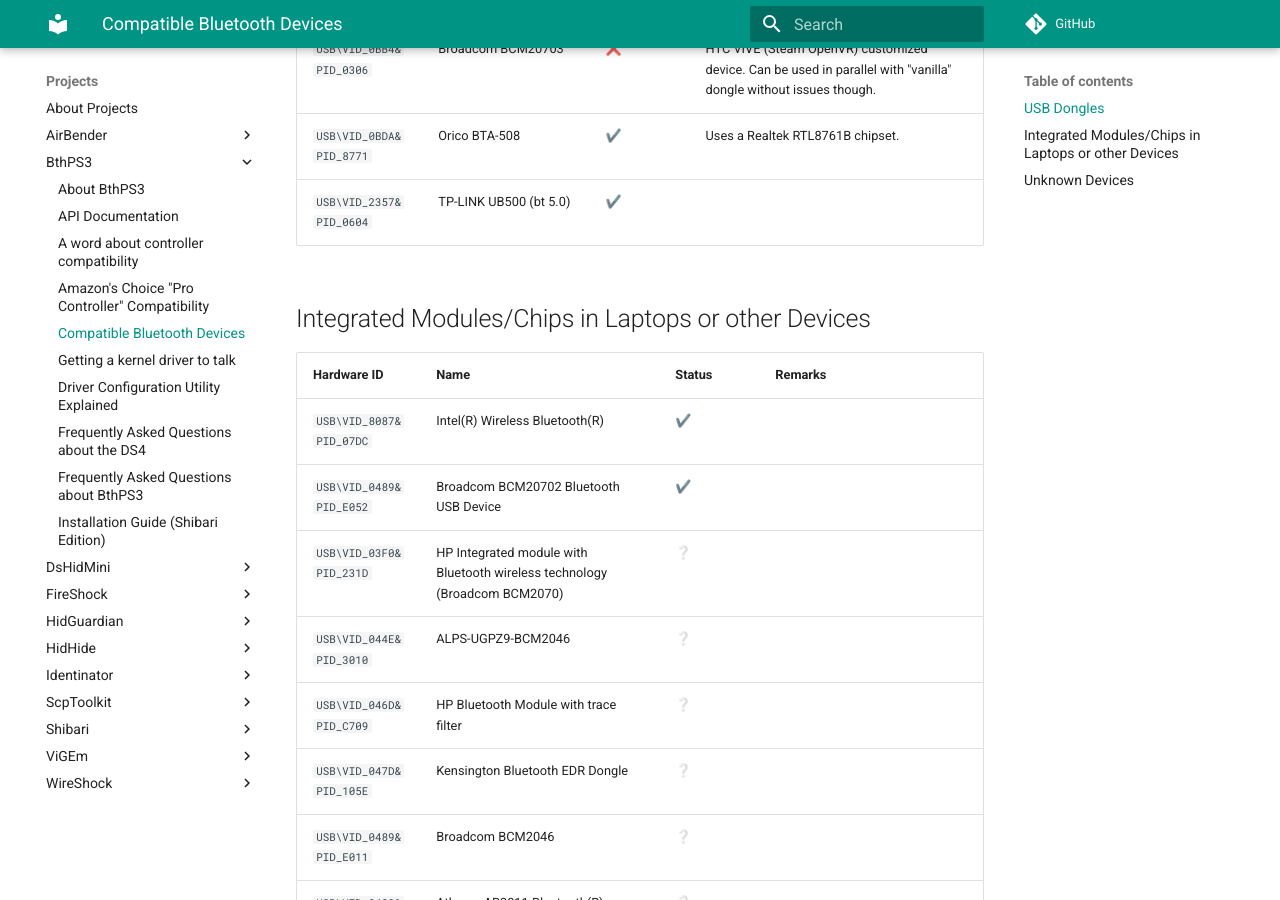
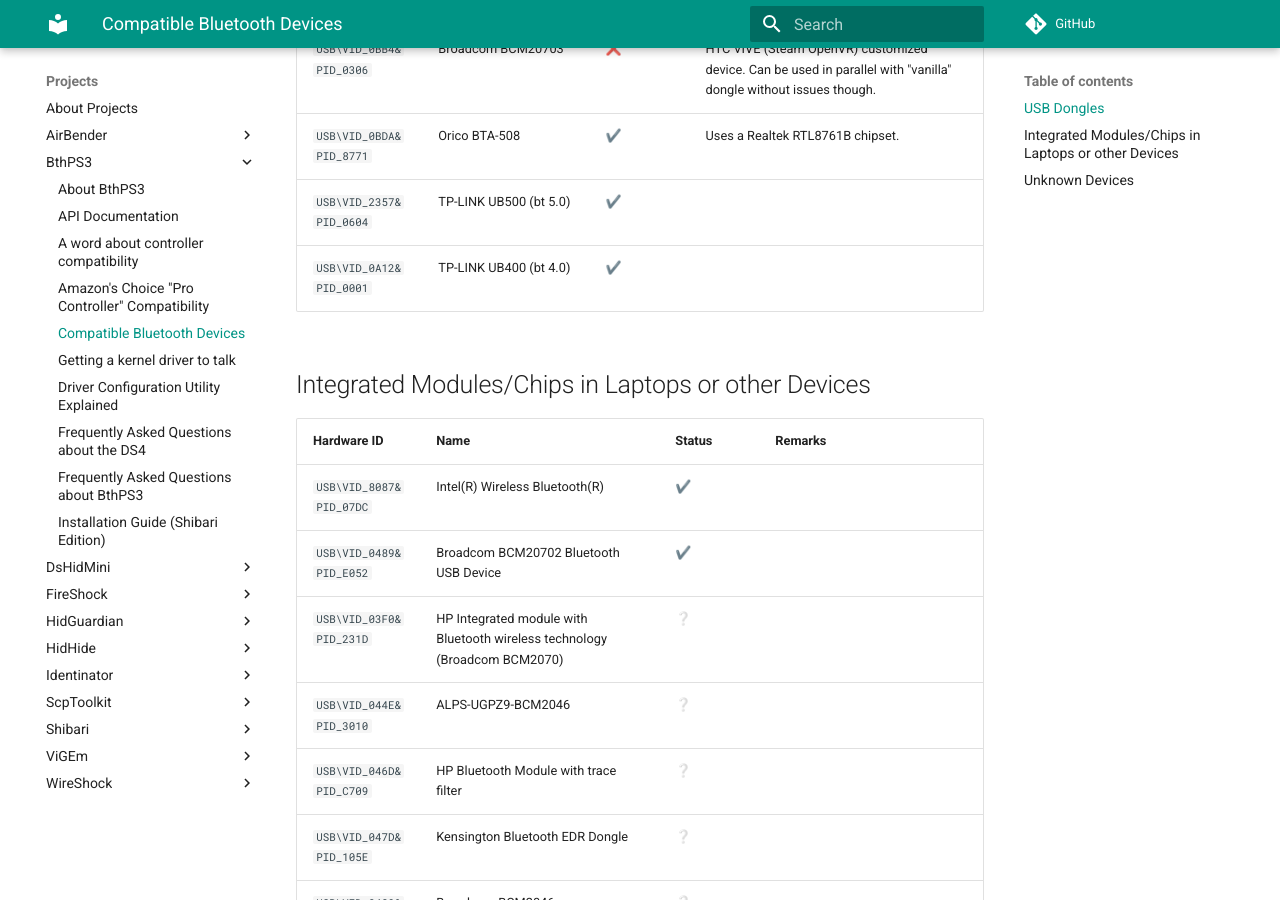
Before and after one commit to nefarius/ViGEm.github.io, an MkDocs documentation site: the page built from docs/projects/BthPS3/Compatible-Bluetooth-Devices.md, in a window 1280 px wide and 900 px high, scrolled down 1066 px. Built offline with MkDocs 1.6.1 and Material for MkDocs 9.7.7, drawn with Linux system fonts in a browser that asks for light colours; comment, search, counter and statistics services are not loaded.

Commit message:
Update Compatible-Bluetooth-Devices.md
BthPS3 tested with TP-Link UB400 with ds3 controller, works fine

```diff
--- a/docs/projects/BthPS3/Compatible-Bluetooth-Devices.md
+++ b/docs/projects/BthPS3/Compatible-Bluetooth-Devices.md
@@ -21,6 +21,7 @@
 `USB\VID_0BB4&PID_0306` | Broadcom BCM20703 | ❌ | HTC VIVE (Steam OpenVR) customized device. Can be used in parallel with "vanilla" dongle without issues though.
 `USB\VID_0BDA&PID_8771` | Orico BTA-508 | ✔️ | Uses a Realtek RTL8761B chipset.
 `USB\VID_2357&PID_0604` | TP-LINK UB500 (bt 5.0) | ✔️ |
+`USB\VID_0A12&PID_0001` | TP-LINK UB400 (bt 4.0) | ✔️ |
 
 ## Integrated Modules/Chips in Laptops or other Devices
 
```
